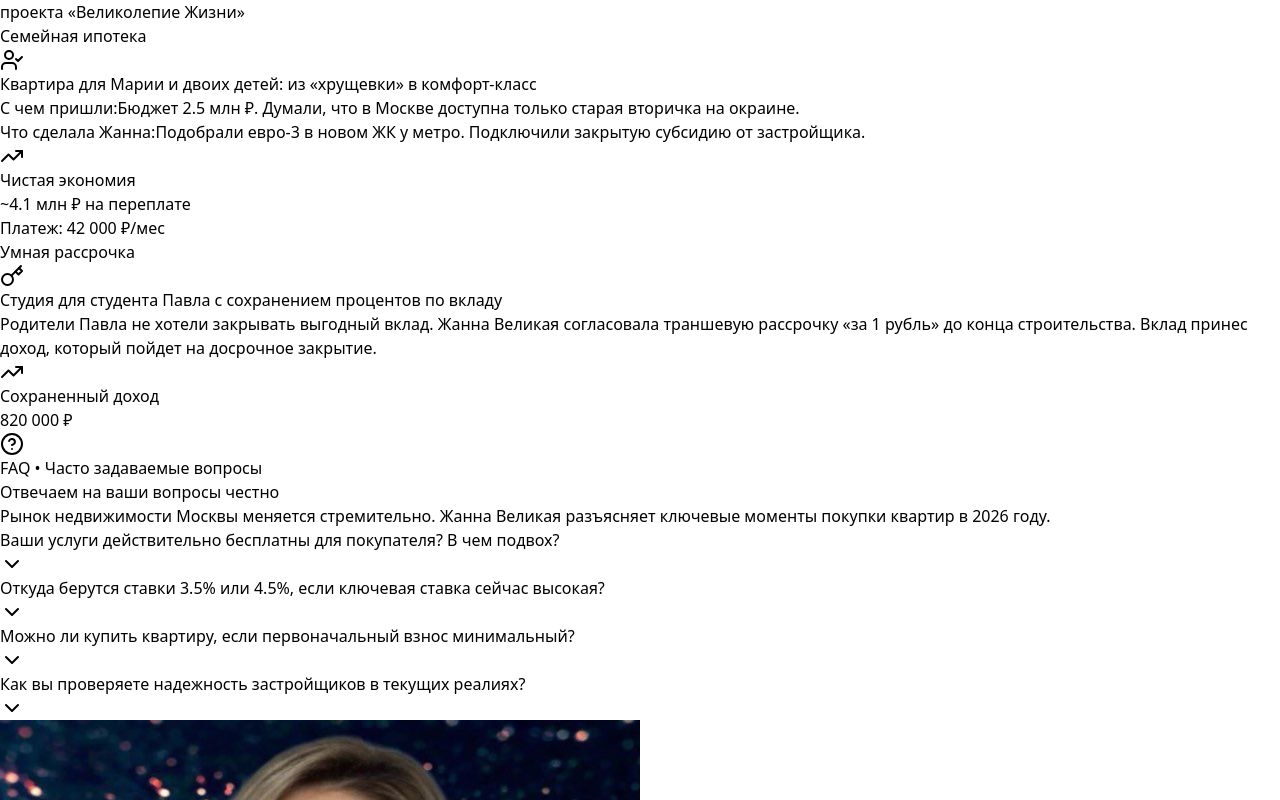
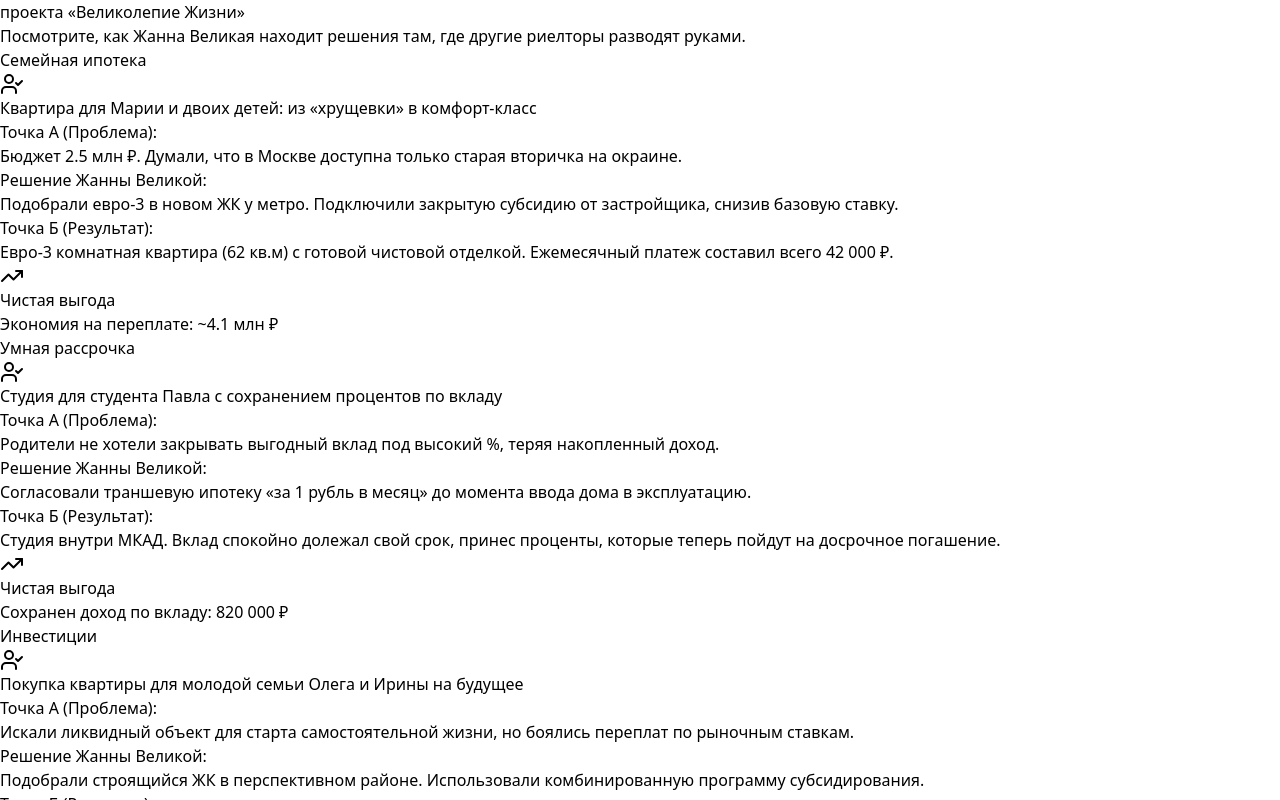
Before and after one commit to mrvelikiyai/moscow-realty-2026, a React (Vite) app: page / in a window 1280 px wide. Shown: the part 840-1640 px from the top of the page. Built offline with nearby package versions, Linux system fonts and the light colour scheme.

Commit message:
Update Cases.jsx

```diff
--- a/src/components/Cases.jsx
+++ b/src/components/Cases.jsx
@@ -1,7 +1,34 @@
 import React from 'react'
-import { Sparkles, ArrowUpRight, TrendingUp, UserCheck, Key } from 'lucide-react'
+import { Sparkles, TrendingUp, UserCheck, HelpCircle } from 'lucide-react'
 
 export default function Cases() {
+  const casesList = [
+    {
+      tag: 'Семейная ипотека',
+      title: 'Квартира для Марии и двоих детей: из «хрущевки» в комфорт-класс',
+      before: 'Бюджет 2.5 млн ₽. Думали, что в Москве доступна только старая вторичка на окраине.',
+      action: 'Подобрали евро-3 в новом ЖК у метро. Подключили закрытую субсидию от застройщика, снизив базовую ставку.',
+      after: 'Евро-3 комнатная квартира (62 кв.м) с готовой чистовой отделкой. Ежемесячный платеж составил всего 42 000 ₽.',
+      economy: 'Экономия на переплате: ~4.1 млн ₽'
+    },
+    {
+      tag: 'Умная рассрочка',
+      title: 'Студия для студента Павла с сохранением процентов по вкладу',
+      before: 'Родители не хотели закрывать выгодный вклад под высокий %, теряя накопленный доход.',
+      action: 'Согласовали траншевую ипотеку «за 1 рубль в месяц» до момента ввода дома в эксплуатацию.',
+      after: 'Студия внутри МКАД. Вклад спокойно долежал свой срок, принес проценты, которые теперь пойдут на досрочное погашение.',
+      economy: 'Сохранен доход по вкладу: 820 000 ₽'
+    },
+    {
+      tag: 'Инвестиции',
+      title: 'Покупка квартиры для молодой семьи Олега и Ирины на будущее',
+      before: 'Искали ликвидный объект для старта самостоятельной жизни, но боялись переплат по рыночным ставкам.',
+      action: 'Подобрали строящийся ЖК в перспективном районе. Использовали комбинированную программу субсидирования.',
+      after: 'Просторная 1-комнатная квартира с панорамными окнами. Комфортный платеж, который не бьет по семейному бюджету.',
+      economy: 'Снижение платежа на 45% от базового'
+    }
+  ]
+
   return (
     <section className="py-20 bg-white border-b border-slate-100 overflow-hidden">
       <div className="max-w-6xl mx-auto px-4">
@@ -15,85 +42,64 @@ export default function Cases() {
             Реальные кейсы <br />
             проекта <span className="text-transparent bg-clip-text bg-gradient-to-r from-amber-600 to-orange-600">«Великолепие Жизни»</span>
           </h2>
+          <p className="text-slate-500 text-sm pt-2">
+            Посмотрите, как Жанна Великая находит решения там, где другие риелторы разводят руками.
+          </p>
         </div>
 
-        {/* Bento Grid Сетка */}
-        <div className="grid grid-cols-1 lg:grid-cols-12 gap-6">
-
-          {/* Кейс 1: Крупная карточка (8 колонок из 12) */}
-          <div className="lg:col-span-8 bg-slate-900 text-white rounded-3xl p-8 flex flex-col justify-between border border-slate-800 shadow-xl relative overflow-hidden group hover:shadow-2xl transition-all duration-500 animate-fade-in-up delay-100">
-            <div className="absolute top-0 right-0 w-64 h-64 bg-amber-500/5 rounded-full blur-3xl pointer-events-none group-hover:bg-amber-500/10 transition-all duration-500"></div>
-
-            <div className="space-y-6">
+        {/* Единая гармоничная Bento-сетка из 3 карточек */}
+        <div className="grid grid-cols-1 md:grid-cols-3 gap-6">
+          {casesList.map((item, idx) => (
+            <div
+              key={idx}
+              className={`bg-slate-50 rounded-3xl p-6 border border-slate-200/60 shadow-md hover:shadow-xl hover:-translate-y-1 transition-all duration-500 flex flex-col justify-between animate-fade-in-up delay-${(idx + 1) * 100}`}
+            >
+              <div className="space-y-5">
+                {/* Шапка карточки */}
                 <div className="flex items-center justify-between">
-                <span className="bg-amber-500 text-slate-950 text-[11px] font-black uppercase tracking-wider px-3 py-1 rounded-full">
-                  Семейная ипотека
+                  <span className="bg-slate-900 text-white text-[10px] font-black uppercase tracking-wider px-2.5 py-1 rounded-md">
+                    {item.tag}
                   </span>
-                <UserCheck className="h-5 w-5 text-slate-500" />
+                  <UserCheck className="h-4 w-4 text-slate-400" />
                 </div>
 
-              <h3 className="text-2xl font-bold tracking-tight max-w-xl">
-                Квартира для Марии и двоих детей: из «хрущевки» в комфорт-класс
+                {/* Заголовок */}
+                <h3 className="text-lg font-bold text-slate-900 tracking-tight leading-snug min-h-[56px]">
+                  {item.title}
                 </h3>
 
-              <div className="grid grid-cols-1 sm:grid-cols-2 gap-4 pt-2 text-sm text-slate-400">
-                <div className="bg-slate-950/50 p-4 rounded-2xl border border-slate-800/60">
-                  <span className="text-red-500 font-bold block text-[10px] uppercase mb-1">С чем пришли:</span>
-                  Бюджет 2.5 млн ₽. Думали, что в Москве доступна только старая вторичка на окраине.
+                <div className="h-px bg-slate-200/60 my-2"></div>
+
+                {/* Пункты: Было / Стало */}
+                <div className="space-y-3 text-xs leading-relaxed">
+                  <div>
+                    <span className="font-bold text-red-600 uppercase tracking-wider text-[10px] block mb-0.5">Точка А (Проблема):</span>
+                    <p className="text-slate-600">{item.before}</p>
                   </div>
-                <div className="bg-slate-950/50 p-4 rounded-2xl border border-slate-800/60">
-                  <span className="text-emerald-500 font-bold block text-[10px] uppercase mb-1">Что сделала Жанна:</span>
-                  Подобрали евро-3 в новом ЖК у метро. Подключили закрытую субсидию от застройщика.
+                  <div>
+                    <span className="font-bold text-amber-600 uppercase tracking-wider text-[10px] block mb-0.5">Решение Жанны Великой:</span>
+                    <p className="text-slate-600">{item.action}</p>
+                  </div>
+                  <div>
+                    <span className="font-bold text-emerald-600 uppercase tracking-wider text-[10px] block mb-0.5">Точка Б (Результат):</span>
+                    <p className="text-slate-800 font-medium">{item.after}</p>
                   </div>
                 </div>
               </div>
 
-            <div className="mt-8 pt-6 border-t border-slate-800 flex flex-wrap items-center justify-between gap-4">
-              <div className="flex items-center gap-3">
-                <div className="bg-emerald-500/10 text-emerald-400 p-2.5 rounded-xl border border-emerald-500/20">
-                  <TrendingUp className="h-5 w-5" />
+              {/* Единая нижняя плашка выгоды */}
+              <div className="mt-6 bg-emerald-50 border border-emerald-100 p-3.5 rounded-xl flex items-center gap-3">
+                <div className="bg-emerald-500 text-white p-2 rounded-lg shrink-0">
+                  <TrendingUp className="h-4 w-4" />
                 </div>
                 <div>
-                  <div className="text-[10px] text-slate-500 uppercase font-bold tracking-wider">Чистая экономия</div>
-                  <div className="text-lg font-black text-emerald-400">~4.1 млн ₽ на переплате</div>
-                </div>
-              </div>
-              <span className="text-xs text-slate-400 font-semibold bg-slate-800 px-3 py-1.5 rounded-xl">
-                Платеж: 42 000 ₽/мес
-              </span>
+                  <div className="text-[9px] text-emerald-800 font-bold uppercase tracking-wider">Чистая выгода</div>
+                  <div className="text-sm font-black text-emerald-900">{item.economy}</div>
                 </div>
               </div>
 
-          {/* Кейс 2: Компактная высокая карточка (4 колонки из 12) */}
-          <div className="lg:col-span-4 bg-slate-50 rounded-3xl p-8 flex flex-col justify-between border border-slate-200/60 shadow-md hover:shadow-xl transition-all duration-500 animate-fade-in-up delay-200">
-            <div className="space-y-6">
-              <div className="flex items-center justify-between">
-                <span className="bg-slate-900 text-white text-[11px] font-black uppercase tracking-wider px-3 py-1 rounded-full">
-                  Умная рассрочка
-                </span>
-                <Key className="h-5 w-5 text-slate-400" />
             </div>
-
-              <h3 className="text-xl font-bold text-slate-900 tracking-tight leading-snug">
-                Студия для студента Павла с сохранением процентов по вкладу
-              </h3>
-
-              <p className="text-sm text-slate-600 leading-relaxed">
-                Родители Павла не хотели закрывать выгодный вклад. Жанна Великая согласовала траншевую рассрочку «за 1 рубль» до конца строительства. Вклад принес доход, который пойдет на досрочное закрытие.
-              </p>
-            </div>
-
-            <div className="mt-8 bg-emerald-50 border border-emerald-100 p-4 rounded-2xl flex items-center gap-3">
-              <div className="bg-emerald-500 text-white p-2 rounded-xl">
-                <TrendingUp className="h-4 w-4" />
-              </div>
-              <div>
-                <div className="text-[10px] text-emerald-800 font-bold uppercase">Сохраненный доход</div>
-                <div className="text-base font-black text-emerald-900">820 000 ₽</div>
-              </div>
-            </div>
-          </div>
-
+          ))}
         </div>
 
       </div>
```
Lines whose indentation alone changed are shown as unchanged.
